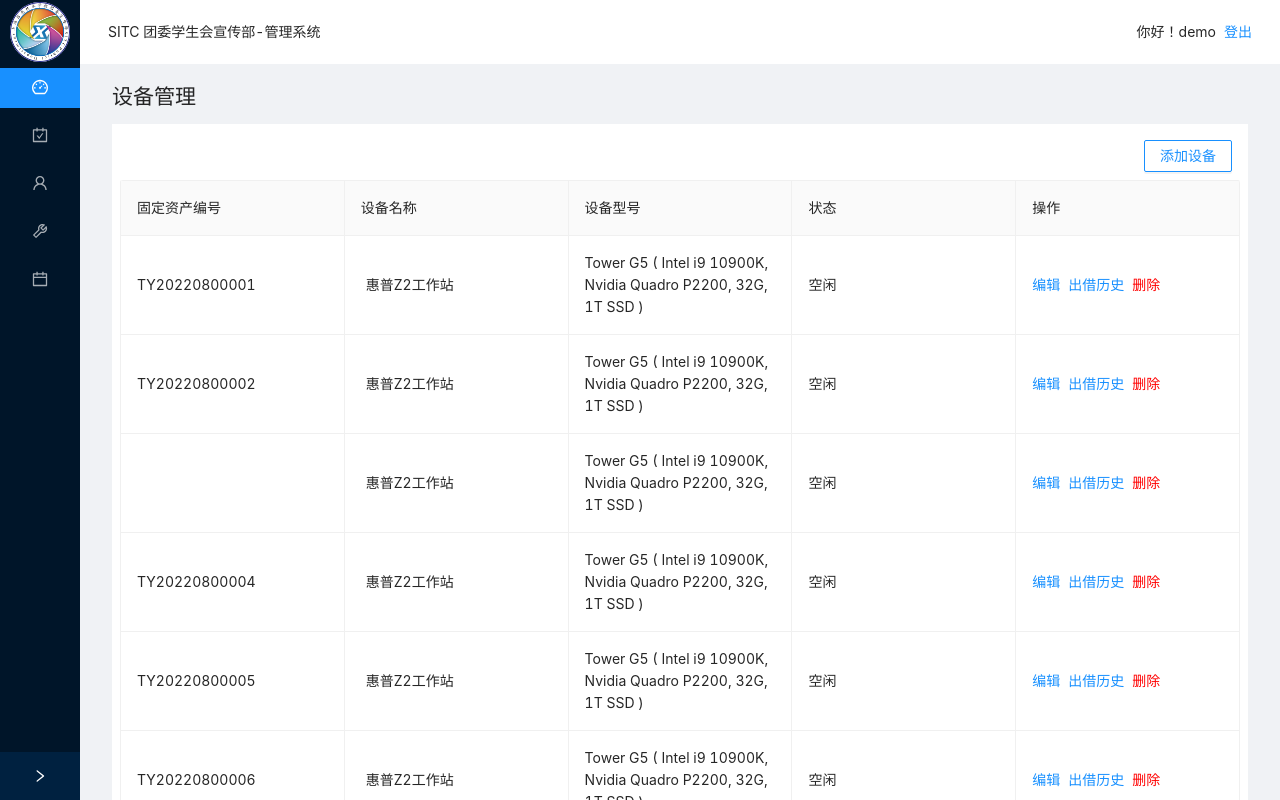
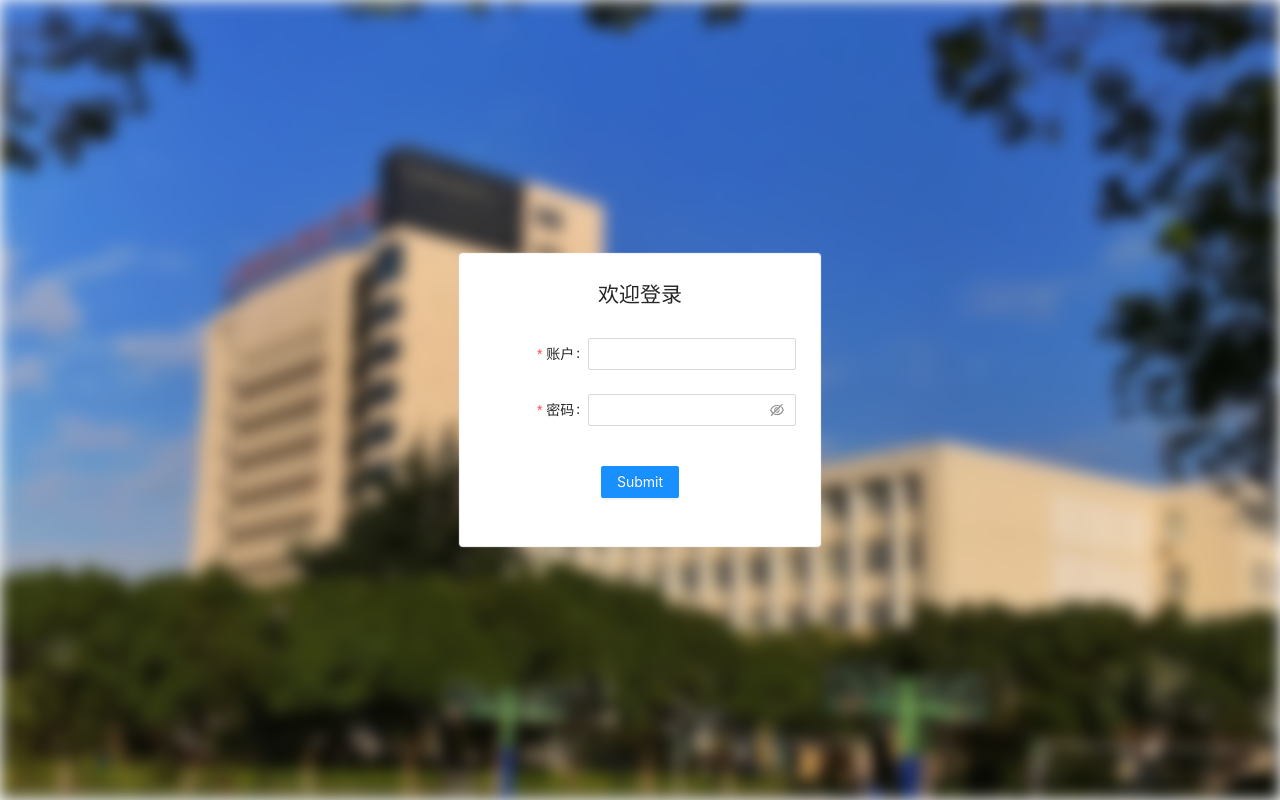
Before and after one commit to leeskyler-top/SITC-Publicity, a Vue app: page /#/equipment/history in a window 1280 px wide. Before the commit this address led to /#/equipment/manager. Shown: the top 800 px of the page. Built offline with nearby package versions, Linux system fonts and the light colour scheme.

Commit message:
feat: Add Login View

```diff
--- a/src/App.vue
+++ b/src/App.vue
@@ -1,8 +1,46 @@
 <template>
-    <div v-if="false">
+    <div v-if="true" class="login">
+        <a-form
+            :model="formState"
+            name="basic"
+            :label-col="{ span: 8 }"
+            :wrapper-col="{ span: 16 }"
+            autocomplete="off"
+            @finish="onFinish"
+            @finishFailed="onFinishFailed"
+            style="background-color: #FFFFFF;     z-index: 1;
 
+             padding: 24px; box-sizing: border-box; display: flex; flex-direction: column; border-radius: 3px; box-shadow: #FFFFFF 0 0 1px 1px;
+"
+
+        >
+            <h2 align="center">欢迎登录</h2>
+            <a-form-item
+                label="账户"
+                name="username"
+                :rules="[{ required: true, message: '请输入账户!' }]"
+                style="margin-top: 16px;"
+            >
+                <a-input v-model:value="formState.username" />
+            </a-form-item>
+
+            <a-form-item
+                label="密码"
+                name="password"
+                :rules="[{ required: true, message: '请输入密码!' }]"
+            >
+                <a-input-password v-model:value="formState.password" />
+            </a-form-item>
+
+            <div style="display: flex; align-items: center; justify-content: center; margin-top: 16px;">
+                <a-form-item>
+                    <a-button type="primary" html-type="submit">Submit</a-button>
+                </a-form-item>
+            </div>
+
+        </a-form>
     </div>
-    <div v-if="true" style="height: 100%">
+    <div v-if="false" style="height: 100%">
         <a-layout style="min-height: 100vh">
             <a-layout-sider v-model:collapsed="collapsed" collapsible>
                 <div class="logo" :style="{height: '64px',display: 'flex', alignItems: 'center', justifyContent: 'center'}">
@@ -120,8 +158,9 @@
 </template>
 
 <script>
-import {CalendarOutlined ,DashboardOutlined, ToolOutlined, UserOutlined, CarryOutOutlined, FileOutlined} from '@ant-design/icons-vue';
-import {defineComponent, ref} from 'vue';
+import {CalendarOutlined ,DashboardOutlined, ToolOutlined, UserOutlined, LockOutlined, CarryOutOutlined, FileOutlined} from '@ant-design/icons-vue';
+import {defineComponent, ref, computed, reactive} from 'vue';
+
 
 export default defineComponent({
     components: {
@@ -129,7 +168,8 @@ export default defineComponent({
         ToolOutlined,
         UserOutlined,
         CalendarOutlined,
-        CarryOutOutlined
+        CarryOutOutlined,
+        LockOutlined
     },
     data() {
         return {
@@ -137,7 +177,32 @@ export default defineComponent({
             selectedKeys: ref(['1']),
         };
     },
+    setup() {
+        const formState = reactive({
+            username: '',
+            password: '',
+        });
+        const onFinish = values => {
+            console.log('Success:', values);
+        };
+        const onFinishFailed = errorInfo => {
+            console.log('Failed:', errorInfo);
+        };
+        const disabled = computed(() => {
+            return !(formState.username && formState.password);
+        });
+
+        return {
+            formState,
+            onFinish,
+            onFinishFailed,
+            disabled
+        }
+    }
 });
+
+
+
 </script>
 
 <style>
@@ -165,4 +230,28 @@ export default defineComponent({
         display: none;
     }
 }
+
+.login {
+    width: 100%;
+    height: 100%;
+    display: flex;
+    align-items: center;
+    justify-content: center;
+}
+
+.login:before {
+    content: "";
+    width: 100%;
+    height: 100%;
+    position: fixed;
+    top: 0;
+    left: 0;
+    background-image: url("@/assets/imgs/Login_container_bg.jpg");
+    background-size: cover;
+    background-repeat: no-repeat;
+    background-position: center;
+    filter: blur(8px);
+
+}
+
 </style>
```
Also changed, not shown: src/assets/imgs/Login_container_bg.jpg (added), 1 other file (tests, documents, lock files or other folders).
